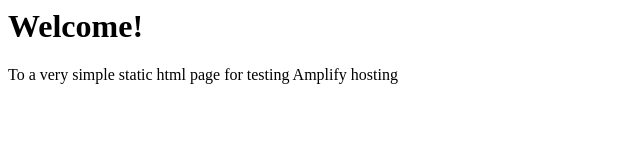
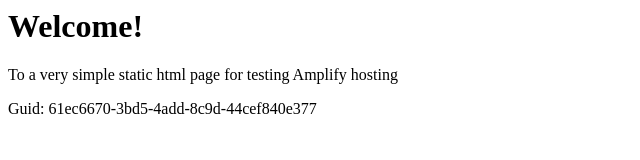
Before and after one commit to aws-aemilia-pdx/Github-PR-Commit-Integration-Test-DoNotTouch-v1-prod-us-west-2, a website: page src/index.html in a window 1280 px wide. Shown: the whole page, without its empty margins (0-640 px from the left). Drawn offline with Linux system fonts and the light colour scheme.

Commit message:
commit from integ tests

```diff
--- a/src/index.html
+++ b/src/index.html
@@ -1,3 +1,5 @@
+
+
 <html lang="en">
 
 <head>
@@ -10,6 +12,6 @@
 <body>
     <h1>Welcome!</h1>
     <p>To a very simple static html page for testing Amplify hosting</p>
-</body>
+    <p>Guid: 61ec6670-3bd5-4add-8c9d-44cef840e377</p></body>
 
 </html>
```
